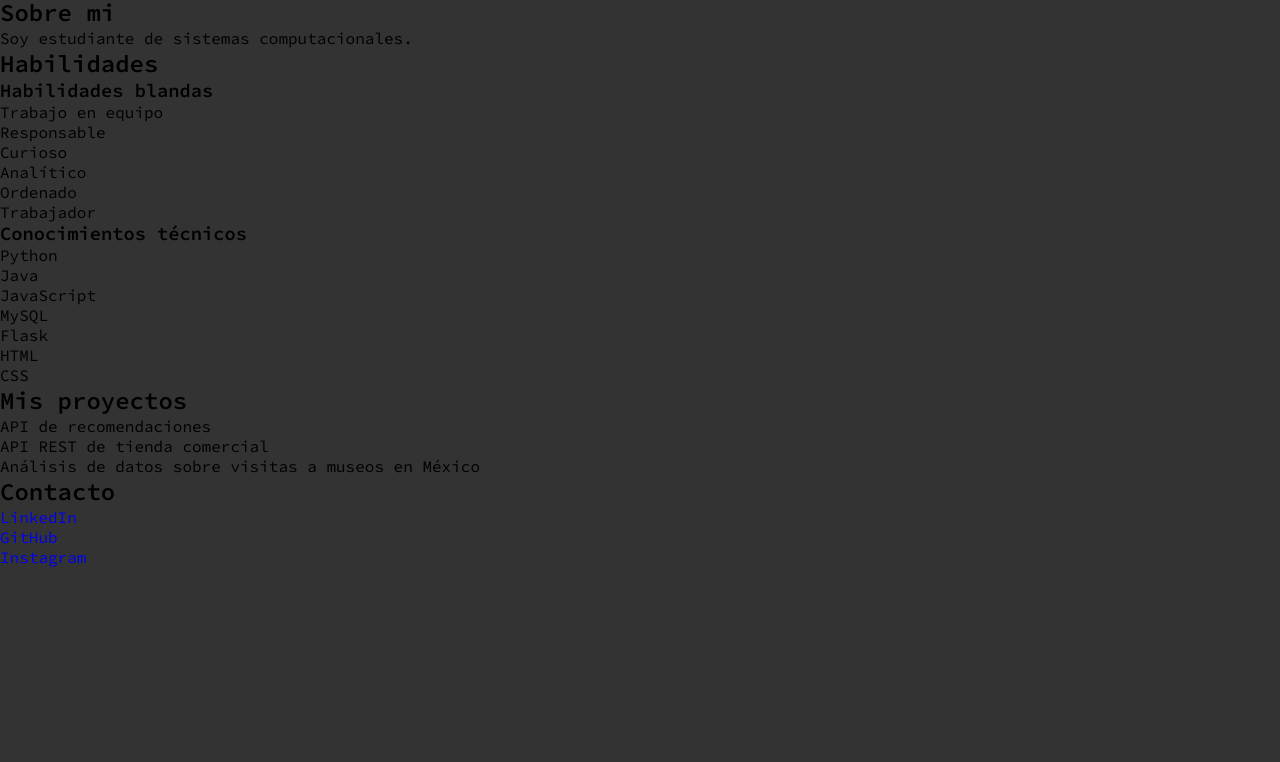
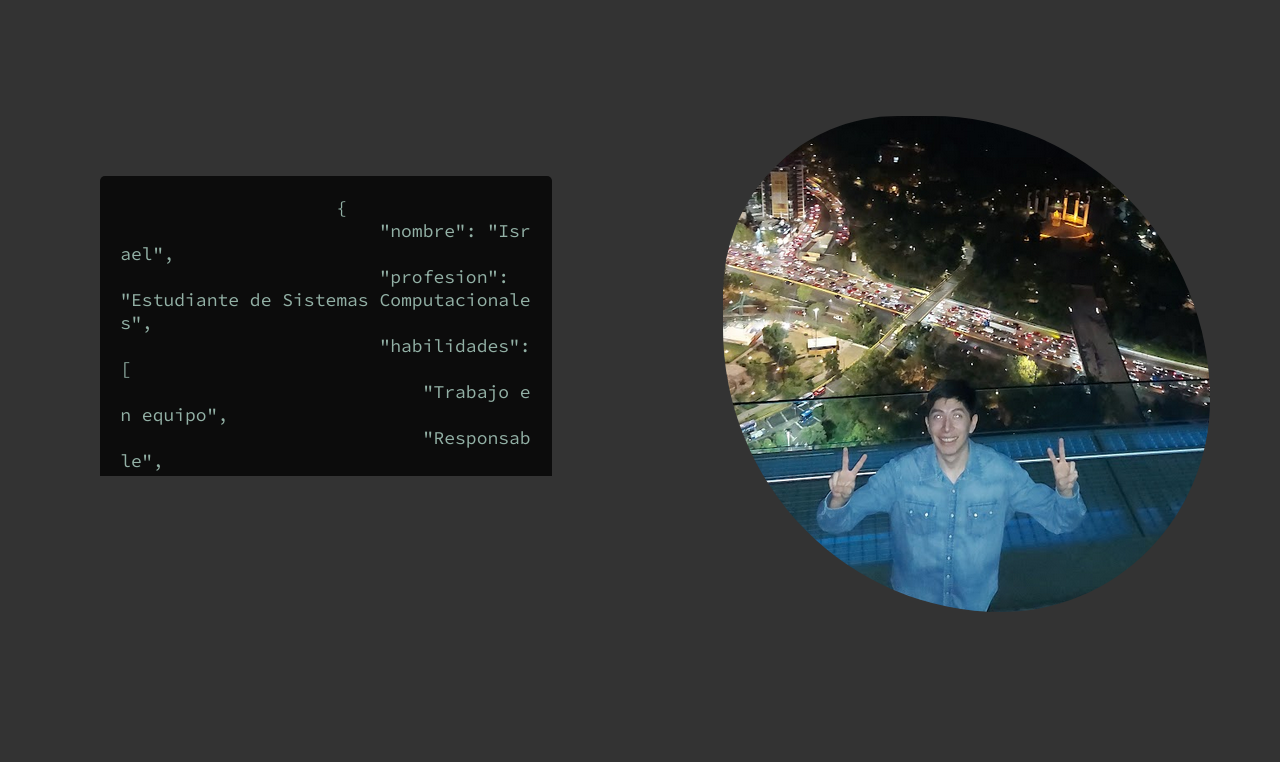
Before and after one commit to IsraelJv/Portafolio, a plain HTML site: page index.html in a window 1280 px wide. Shown: the part 114-876 px from the top of the page. Before the commit the page ends 800 px from the top, so only its background shows below. Drawn offline with Linux system fonts and the light colour scheme.

```diff
--- a/index.html
+++ b/index.html
@@ -27,14 +27,46 @@
     </header>
 
     <main>
-        <section>
-            <h2>Yo soy Israel</h2>
+        <section class="presentacion">
+            <div class="contenedor-presentacion">
+                <pre>
+                    {
+                        "nombre": "Israel",
+                        "profesion": "Estudiante de Sistemas Computacionales",
+                        "habilidades": [
+                            "Trabajo en equipo",
+                            "Responsable",
+                            "Curioso",
+                            "Analítico",
+                            "Ordenado",
+                            "Trabajador"
+                        ],
+                        "conocimientosTecnicos": [
+                            "Python",
+                            "Java",
+                            "JavaScript",
+                            "MySQL",
+                            "Flask",
+                            "HTML",
+                            "CSS"
+                        ],
+                    }
+                </pre>
+            </div>
+
+            <div class="contenedor-imagen-perfil">
+                <img src="./img/perfil.png" alt="">
+            </div>
         </section>
+
+        <hr />
 
         <section>
             <h2>Sobre mi</h2>
             <p>Soy estudiante de sistemas computacionales.</p>
         </section>
+
+        <hr />
 
         <section>
             <h2>Habilidades</h2>
@@ -61,6 +93,8 @@
             </ul>
         </section>
 
+        <hr />
+
         <section>
             <h2>Mis proyectos</h2>
 
@@ -71,14 +105,18 @@
             </ul>
         </section>
 
+        <hr />
+
         <section>
             <h2>Contacto</h2>
             <ul>
-                <li><a href="#">LinkedIn</a></li>
-                <li><a href="#">GitHub</a></li>
+                <li><a href="https://www.linkedin.com/in/israeljv" target="_blank">LinkedIn</a></li>
+                <li><a href="https://github.com/IsraelJv" target="_blank">GitHub</a></li>
                 <li><a href="#">Instagram</a></li>
             </ul>
         </section>
+
+        <hr />
 
         <footer>
 
--- a/styles.css
+++ b/styles.css
@@ -9,6 +9,7 @@
 html {
     scroll-behavior: smooth;
     background-color: #333;
+    font-size: 20px;
 }
 
 header{
@@ -32,7 +33,7 @@ header{
 .header-logo h1 {
     text-decoration: none;
     color: #93B1A6;
-    font-size: 18px;
+    font-size: 1.5em;
 }
 
 nav ul {
@@ -52,5 +53,43 @@ nav ul li a{
 
 nav ul li a:hover{
     color: #217d30;
-    font-size: 18px;
 }
+
+
+
+/**     PRESENTACION        **/
+.presentacion {
+    display: flex;
+    align-items: center;
+    justify-content:space-around;
+    position: relative;
+    height: 100vh;
+}
+
+.presentacion .contenedor-presentacion {
+    height: 40%;
+    width: 40%;
+    padding: 20px 30px;
+    margin-top: -5rem;
+    overflow-y: auto;
+    font-size: 0.8rem;
+    color: #FFFFFF;
+}
+
+.presentacion .contenedor-presentacion pre {
+    white-space: pre-wrap;
+    word-break: break-all;
+    overflow-x: auto;
+    color: #93B1A6;
+    background-color: #0C0C0C;
+    padding: 20px;
+    font-family: 'Source Code Pro', monospace;
+    font-size: 0.9rem;
+    border-radius: 5px;
+}
+
+.presentacion .contenedor-imagen-perfil img{
+    background-size: cover;
+    border-radius: 50% 80% 60%;
+    margin: 0 auto;
+}
```
Also changed, not shown: img/perfil.png (added).
